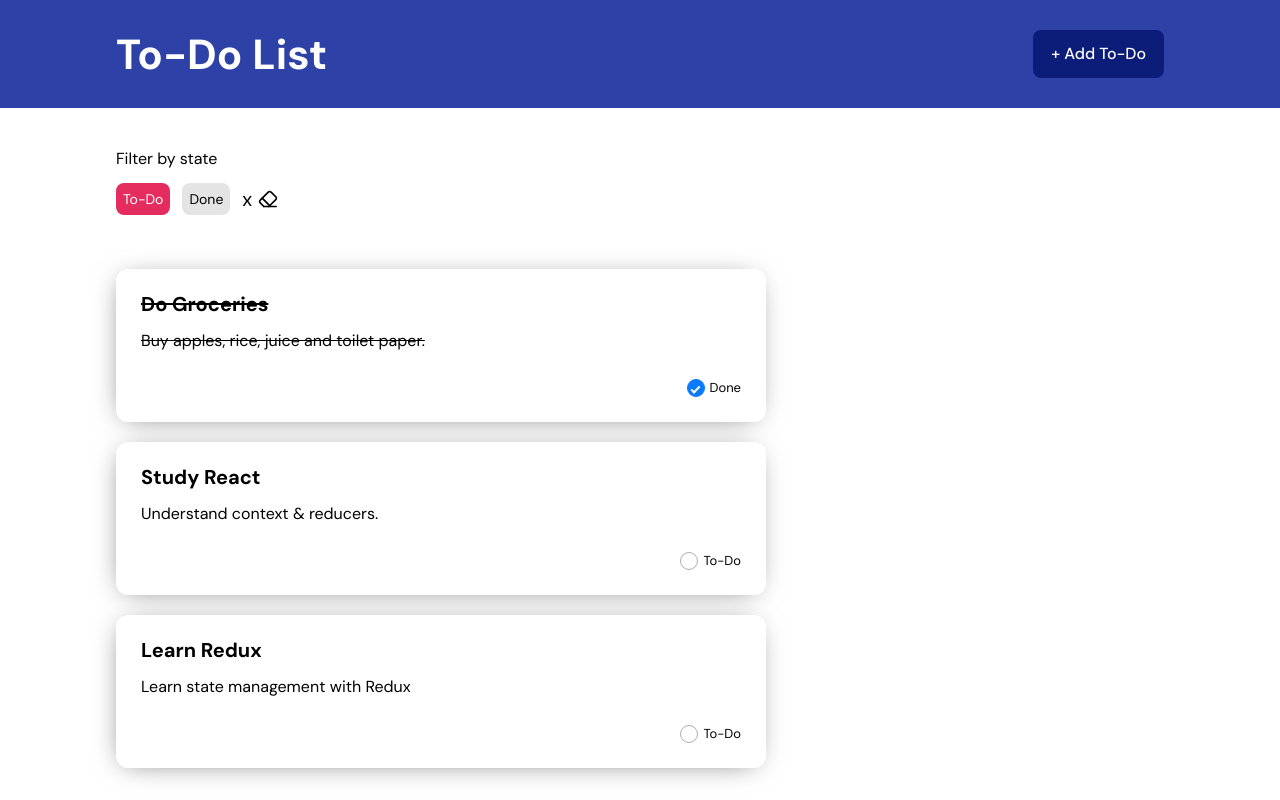
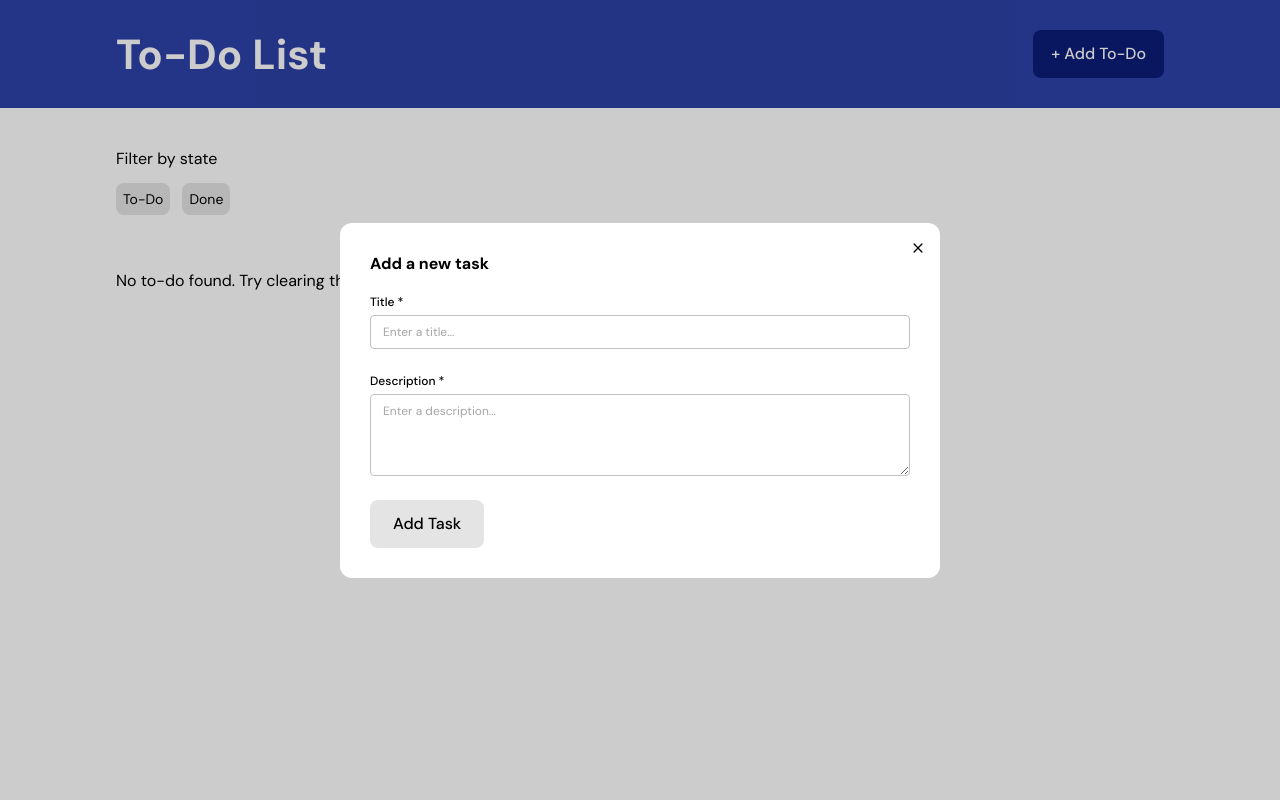
Before and after one commit to devpbleite/sinerji, a React (Vite) app in the folder React/todo-list/: page / in a window 1280 px wide. Both pictures are taken after a click on the button "+ Add To-Do". Built offline with nearby package versions, Linux system fonts and the light colour scheme.

Commit message:
feat: added modal window for adding todo and finished the project.

```diff
--- a/React/todo-list/src/TodosContext.jsx
+++ b/React/todo-list/src/TodosContext.jsx
@@ -1,14 +1,52 @@
-import { createContext, useReducer, useContext } from "react";
-import initialTodos from "./components/staticList";
+import {
+  createContext,
+  useReducer,
+  useContext,
+  useState,
+  useEffect,
+} from "react";
+
+const initialTodos = localStorage.getItem("todos")
+  ? JSON.parse(localStorage.getItem("todos"))
+  : [];
 
 export const TodosContext = createContext("");
 
 export default function TodosProvider({ children }) {
   const [todos, dispatch] = useReducer(todosReducer, initialTodos);
 
+  const [modalIsActive, setModalIsActive] = useState(false);
+
+  const [filterBy, setFilterBy] = useState("");
+
+  function filteredTodos() {
+    switch (filterBy) {
+      case "todo":
+        return todos.filter((todo) => !todo.isDone);
+      case "done":
+        return todos.filter((todo) => todo.isDone);
+      default:
+        return todos;
+    }
+  }
+
+  useEffect(() => {
+    localStorage.setItem("todos", JSON.stringify(todos));
+  }, [todos]);
+
   return (
     <main>
-      <TodosContext.Provider value={{ todos, dispatch }}>
+      <TodosContext.Provider
+        value={{
+          todos,
+          dispatch,
+          modalIsActive,
+          setModalIsActive,
+          filterBy,
+          setFilterBy,
+          filteredTodos,
+        }}
+      >
         {children}
       </TodosContext.Provider>
     </main>
@@ -21,9 +59,19 @@ export function useTodos() {
 
 function todosReducer(todos, action) {
   switch (action.type) {
+    case "added": {
+      let newTodo = action.newTodo;
+      newTodo.id = todos.length
+        ? Math.max(...todos.map((todo) => todo.id)) + 1
+        : 1;
+      return [...todos, newTodo];
+    }
+
     case "deleted": {
       if (window.confirm("Você tem certeza que deseja excluir esta tarefa?")) {
         return todos.filter((todo) => todo.id !== action.id);
+      } else {
+        return todos;
       }
     }
 
--- a/React/todo-list/src/components/Filter/Filter.jsx
+++ b/React/todo-list/src/components/Filter/Filter.jsx
@@ -1,18 +1,33 @@
+import { useTodos } from "../../TodosContext";
 import "./Filter.scss";
 import { LuEraser } from "react-icons/lu";
 
 export default function Filter() {
+  const store = useTodos();
+
   return (
     <div className="filters">
       <div>
         <p>Filter by state</p>
         <div className="badges">
-          <div className="badge selected">To-Do</div>
-          <div className="badge">Done</div>
+          <div
+            className={`badge ${store.filterBy === "todo" ? "selected" : ""}`}
+            onClick={() => store.setFilterBy("todo")}
+          >
+            To-Do
+          </div>
+          <div
+            className={`badge ${store.filterBy === "done" ? "selected" : ""}`}
+            onClick={() => store.setFilterBy("done")}
+          >
+            Done
+          </div>
           <div>
-            <span className="clear">
-              x <LuEraser className="clear-icon" />
-            </span>
+            {store.filterBy && (
+              <span onClick={() => store.setFilterBy("")} className="clear">
+                x <LuEraser className="clear-icon" />
+              </span>
+            )}
           </div>
         </div>
       </div>
--- a/React/todo-list/src/components/Header/Header.jsx
+++ b/React/todo-list/src/components/Header/Header.jsx
@@ -1,6 +1,9 @@
 import "./Header.scss";
+import { useTodos } from "../../TodosContext";
 
 export default function Header({ appName }) {
+  const store = useTodos();
+
   return (
     <div className="header">
       <div className="container">
@@ -8,7 +11,12 @@ export default function Header({ appName }) {
           <h1>{appName}</h1>
         </div>
         <div className="header-side">
-          <button className="btn secondary">+ Add To-Do</button>
+          <button
+            onClick={() => store.setModalIsActive(true)}
+            className="btn secondary"
+          >
+            + Add To-Do
+          </button>
         </div>
       </div>
     </div>
--- /dev/null
+++ b/React/todo-list/src/components/Modals/AddModalWindows/AddTodoModal.jsx
@@ -0,0 +1,41 @@
+import { useTodos } from "../../../TodosContext";
+import "./AddTodoWindow.scss";
+
+export default function AddTodoModal() {
+  const store = useTodos();
+
+  function addTaskHandler() {
+    let newTodo = { isDone: false };
+    newTodo.title = document.querySelector("input[name=title]").value;
+    newTodo.description = document.querySelector(
+      "textarea[name=description]"
+    ).value;
+    if (newTodo.title && newTodo.description) {
+      store.dispatch({ type: "added", newTodo });
+      store.setModalIsActive(false);
+    } else {
+      alert("Please enter a title and description");
+    }
+  }
+
+  return (
+    <>
+      <div className="form">
+        <h3>Add a new task</h3>
+        <label htmlFor="title">Title *</label>
+        <input type="text" name="title" placeholder="Enter a title..." />
+        <br />
+        <label htmlFor="description">Description *</label>
+        <textarea
+          name="description"
+          rows="4"
+          placeholder="Enter a description..."
+        />
+        <br />
+        <button onClick={addTaskHandler} className="btn gray">
+          Add Task
+        </button>
+      </div>
+    </>
+  );
+}
--- /dev/null
+++ b/React/todo-list/src/components/Modals/ModalCloseButton.jsx
@@ -0,0 +1,28 @@
+import { useTodos } from "../../TodosContext";
+
+export default function ModalCloseButton() {
+  const store = useTodos();
+  return (
+    <>
+      <button
+        onClick={() => {
+          store.setModalIsActive(false);
+        }}
+        className="close-btn"
+      >
+        <svg
+          xmlns="http://www.w3.or
+              g/2000/svg"
+          width="20"
+          height="20"
+          viewBox="0 0 256 256"
+        >
+          <path
+            fill="currentColor"
+            d="M208.49 191.51a12 12 0 0 1-17 17L128 145l-63.51 63.49a12 12 0 0 1-17-17L111 128L47.51 64.49a12 12 0 0 1 17-17L128 111l63.51-63.52a12 12 0 0 1 17 17L145 128Z"
+          />
+        </svg>
+      </button>
+    </>
+  );
+}
--- /dev/null
+++ b/React/todo-list/src/components/Modals/ModalWindow/ModalWindow.jsx
@@ -0,0 +1,20 @@
+import ModalCloseButton from "../ModalCloseButton";
+import "./ModalWindow.scss";
+
+export default function ModalWindow({ children }) {
+  return (
+    <>
+      <div
+        className="modal-wrapper"
+        aria-modal="true"
+        role="dialog"
+        tabIndex="-1"
+      >
+        <div className="inner">
+          <ModalCloseButton />
+          {children}
+        </div>
+      </div>
+    </>
+  );
+}
--- /dev/null
+++ b/React/todo-list/src/components/Modals/ModalWindow/ModalWindow.scss
@@ -0,0 +1,75 @@
+.modal-wrapper {
+  position: fixed;
+  left: 0;
+  top: 0;
+  z-index: 500;
+  width: 100vw;
+  height: 100vh;
+  background: rgba(0, 0, 0, 0.2);
+  display: grid;
+  place-items: center;
+  color: #000;
+
+  .inner {
+    background-color: white;
+    padding: 30px;
+    border-radius: 12px;
+    display: flex;
+    flex-direction: column;
+    position: relative;
+    max-width: 600px;
+    width: 90%;
+
+    h3 {
+      font-size: 16px;
+      font-weight: 700;
+      line-height: 21px;
+      margin-bottom: 20px;
+    }
+
+    .close-btn {
+      position: absolute;
+      top: 15px;
+      right: 15px;
+      cursor: pointer;
+      background-color: #fff;
+    }
+
+    .form {
+      display: flex;
+      flex-direction: column;
+      max-width: 100%;
+
+      label {
+        font-size: 12px;
+        font-weight: 500;
+        line-height: 16px;
+        letter-spacing: 0em;
+        text-align: left;
+      }
+
+      input,
+      select,
+      textarea {
+        font-size: 12px;
+        font-weight: 400;
+        line-height: 16px;
+        letter-spacing: 0em;
+        text-align: left;
+        border: 1px solid #c2c2c2;
+        border-radius: 4px;
+        padding: 8px 12px;
+        margin-top: 5px;
+
+        &::placeholder {
+          color: #a6a6a6;
+        }
+      }
+
+      .btn {
+        width: fit-content;
+        padding-inline: 23px;
+      }
+    }
+  }
+}
--- a/React/todo-list/src/components/TodosList.jsx
+++ b/React/todo-list/src/components/TodosList.jsx
@@ -6,9 +6,11 @@ export default function TodosList() {
 
   return (
     <div className="todos">
-      {store.todos.map((todo) => (
-        <Todo key={todo.id} todo={todo} />
-      ))}
+      {store.filteredTodos().length
+        ? store
+            .filteredTodos()
+            .map((todo) => <Todo key={todo.id} todo={todo} />)
+        : "No to-do found. Try clearing the filter or adding a new one."}
     </div>
   );
 }
--- a/React/todo-list/src/views/Home.jsx
+++ b/React/todo-list/src/views/Home.jsx
@@ -1,9 +1,18 @@
 import Filter from "../components/Filter/Filter.jsx";
 import TodosList from "../components/TodosList.jsx";
+import ModalWindow from "../components/Modals/ModalWindow/ModalWindow.jsx";
+import AddTodoModal from "../components/Modals/AddModalWindows/AddTodoModal.jsx";
+import { useTodos } from "../TodosContext.jsx";
 
-function Home() {
+export default function Home() {
+  const store = useTodos();
   return (
     <>
+      {store.modalIsActive && (
+        <ModalWindow>
+          <AddTodoModal />
+        </ModalWindow>
+      )}
       <div className="container">
         <Filter />
 
@@ -12,5 +21,3 @@ function Home() {
     </>
   );
 }
-
-export default Home;
```
Also changed, not shown: React/todo-list/src/components/ModalWindows/ModalWindow.jsx (deleted, +0 -32 lines), React/todo-list/src/components/Modals/AddModalWindows/AddTodoWindow.scss (renamed from React/todo-list/src/components/ModalWindows/ModalWindow.scss).
